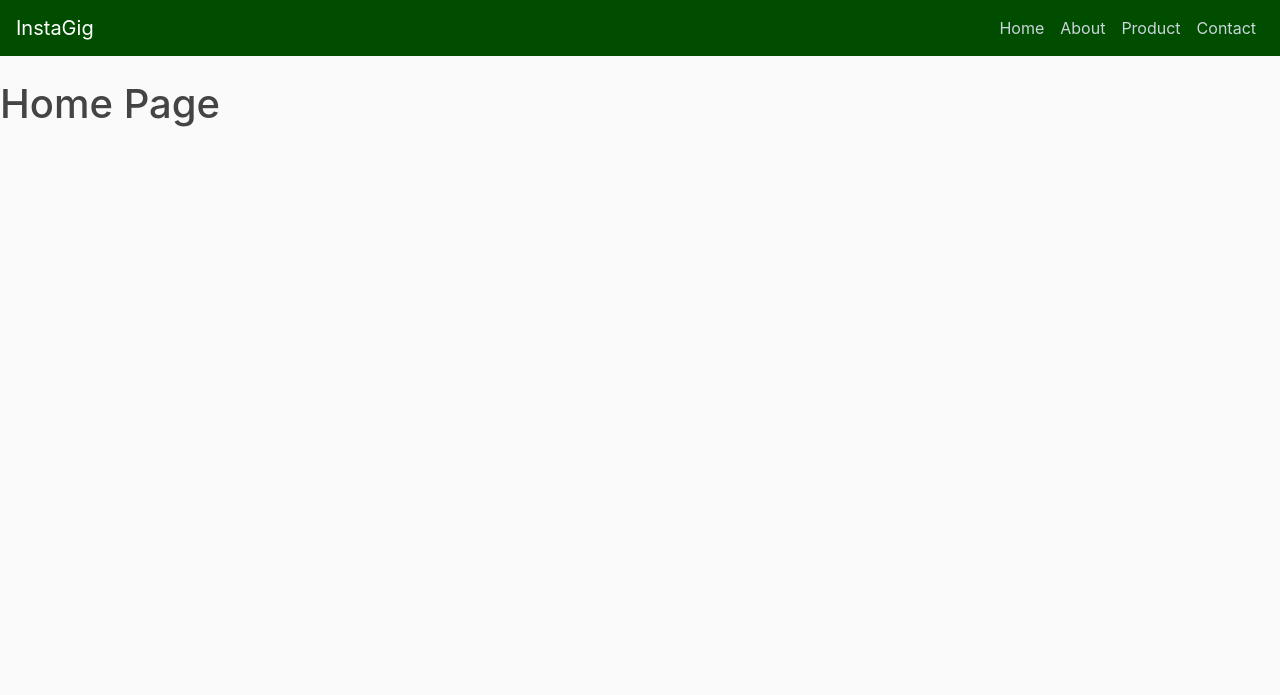
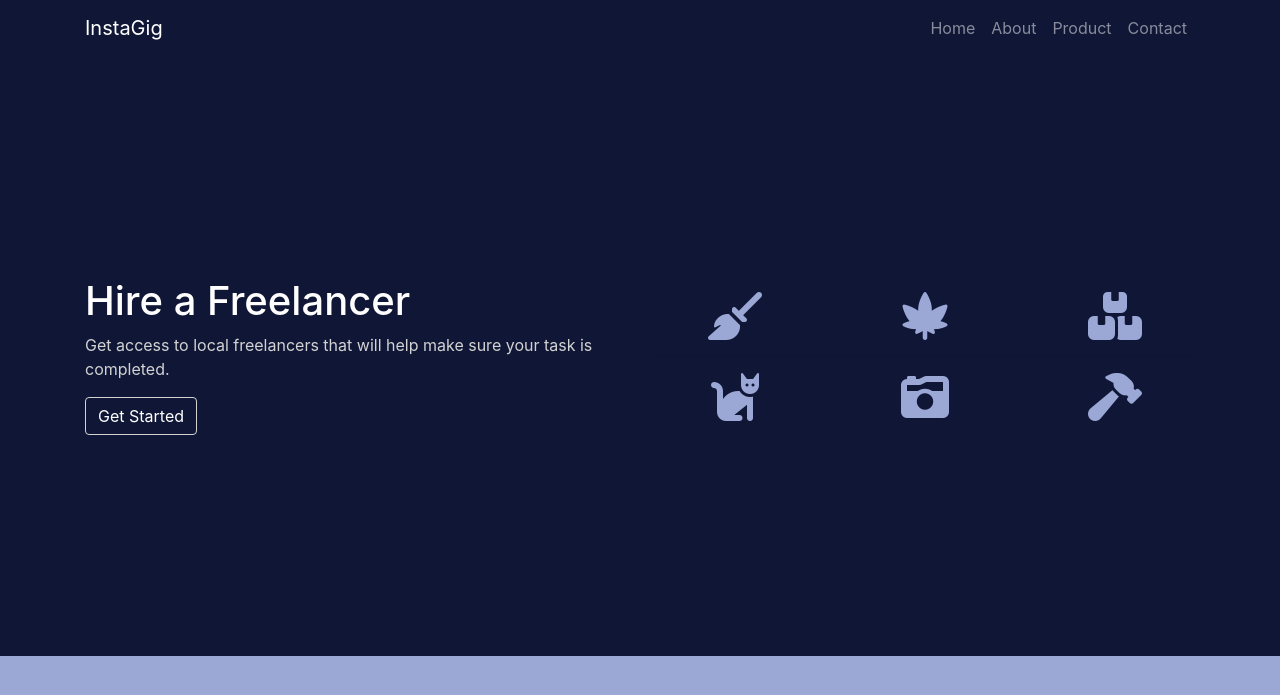
Before and after one commit to helloInstaGig/instagig, a Flask app: page / in a window 1280 px wide. Shown: the top 695 px of the page. Run offline with Flask 2, Linux system fonts and the light colour scheme; some libraries are stand-ins or nearby versions.

Commit message:
Modified html,css,bootstrap

```diff
--- a/app/static/main.css
+++ b/app/static/main.css
@@ -1,25 +1,68 @@
-body {
-  background: #fafafa;
-  color: #333333;
-  margin-top: 5rem;
+*, *::before, *::after {
+  box-sizing: border-box;
+  --purple: #695E93;
+  --ebony: #281C2D;
+  --violet: #8155BA;
+  --grey: #D3D3D3;
+  --dark-blue: #101736;
+  --light-blue: #9ba7d5;
+
+
 }
 
-h1, h2, h3, h4, h5, h6 {
-  color: #444444;
+body {
+  background-color: var(--light-blue);
 }
 
-.bg-steel {
-  background-color: #004d00;
+.text-grey {
+  color: var(--grey) !important;
 }
 
-.site-header .navbar-nav .nav-link {
-  color: #cbd5db;
+.bg-purple {
+  background-color: var(--purple) !important;
 }
 
-.site-header .navbar-nav .nav-link:hover {
-  color: #ffffff;
+.bg-ebony {
+  background-color: var(--ebony) !important;
 }
 
-.site-header .navbar-nav .nav-link.active {
-  font-weight: 500;
+.bg-violot {
+  background-color: var(--violet) !important;
 }
+
+.bg-dark-blue {
+  background-color: var(--dark-blue) !important;
+}
+
+.bg-light-blue {
+  background-color: var(--light-blue) !important;
+}
+
+.btn-outline-grey {
+  border: var(--grey) 1px solid;
+}
+
+body {
+  margin: 0;
+  /* background-color: var(--purple); */
+  /* color: var(--ebony); */
+}
+
+.site-header, .container-fluid.index{
+  background-color: var(--dark-blue);
+}
+
+
+i {
+  color: var(--light-blue);
+}
+
+.row.align-items-center {
+  height: 600px;
+}
+
+@media only screen and (max-width: 767px) {
+  .col-xs-7.col-md-6.heading {
+    text-align: center;
+  }
+}
--- /dev/null
+++ b/app/static/test.css
@@ -0,0 +1,3 @@
+* {
+    color: orange;
+}
--- a/app/templates/base.html
+++ b/app/templates/base.html
@@ -6,9 +6,12 @@
     <meta name="viewport" content="width=device-width, initial-scale=1, shrink-to-fit=no">
 
     <!-- Bootstrap CSS -->
-    <link rel="stylesheet" href="https://maxcdn.bootstrapcdn.com/bootstrap/4.0.0/css/bootstrap.min.css" integrity="sha384-Gn5384xqQ1aoWXA+058RXPxPg6fy4IWvTNh0E263XmFcJlSAwiGgFAW/dAiS6JXm" crossorigin="anonymous">
+    <link rel="stylesheet" href="https://cdn.jsdelivr.net/npm/bootstrap@4.6.0/dist/css/bootstrap.min.css" integrity="sha384-B0vP5xmATw1+K9KRQjQERJvTumQW0nPEzvF6L/Z6nronJ3oUOFUFpCjEUQouq2+l" crossorigin="anonymous">
+    <script src="https://code.jquery.com/jquery-3.5.1.slim.min.js" integrity="sha384-DfXdz2htPH0lsSSs5nCTpuj/zy4C+OGpamoFVy38MVBnE+IbbVYUew+OrCXaRkfj" crossorigin="anonymous"></script>
+    <script src="https://cdn.jsdelivr.net/npm/bootstrap@4.6.0/dist/js/bootstrap.bundle.min.js" integrity="sha384-Piv4xVNRyMGpqkS2by6br4gNJ7DXjqk09RmUpJ8jgGtD7zP9yug3goQfGII0yAns" crossorigin="anonymous"></script>
+    <link rel="stylesheet" type="text/css" href="{{ url_for('static', filename='main.css') }}">
 
-    <link rel="stylesheet" type="text/css" href="{{ url_for('static', filename='main.css') }}">
+    <script src="https://kit.fontawesome.com/f2b917d51f.js" crossorigin="anonymous"></script>
 
     {% if title %}
         <title>{{ title }}</title>
@@ -18,10 +21,12 @@
 </head>
 <body>
     <header class="site-header">
-      <nav class="navbar navbar-expand-md navbar-dark bg-steel fixed-top">
-          <a class="navbar-brand mr-4" href="/">InstaGig</a>
+
+      <nav class="navbar navbar-expand-md navbar-dark bg-steel sticky-top">
+          <div class="container">
+            <a class="navbar-brand" href="/">InstaGig</a>
             <button class="navbar-toggler" type="button" data-toggle="collapse" data-target="#navbarToggle" aria-controls="navbarToggle" aria-expanded="false" aria-label="Toggle navigation">
-            <span class="navbar-toggler-icon"></span>
+              <i class="fas fa-bars"></i>
             </button>
             <div class="collapse navbar-collapse" id="navbarToggle">
               <div class="navbar-nav ml-auto">
@@ -31,8 +36,11 @@
                 <a class="nav-item nav-link" href="/contact">Contact</a>
               </div>
             </div>
+          </div>
       </nav>
     </header>
     {% block content %}{% endblock %}
+
+
 </body>
 </html>
--- a/app/templates/index.html
+++ b/app/templates/index.html
@@ -1,4 +1,28 @@
 {% extends "base.html" %}
 {% block content %}
-    <h1>Home Page</h1>
+    <div class="container-fluid index">
+
+        <div class="container">
+            <div class="row gy-5 align-items-center">
+                <div class="col-xs-7 col-md-6 heading">
+                    <h1 class="text-white">Hire a Freelancer</h1>
+                    <p class="text-grey w-55">Get access to local freelancers that will help make sure your task is completed.</p>
+                    <button class="btn btn-outline-grey btn-md text-white">Get Started</button>
+                </div>
+                <div class="col-xs-7 col-md-6 heading">
+                    <div class="row">
+                        <div class="col text-center"><i class="fas fa-broom fa-3x"></i> <br></div>
+                        <div class="col text-center"><i class="fas fa-cannabis fa-3x"></i></div>
+                        <div class="col text-center"><i class="fas fa-boxes fa-3x"></i></div>
+                    </div>
+                    <hr>
+                    <div class="row">
+                        <div class="col text-center"><i class="fas fa-cat fa-3x"></i> <br></div>
+                        <div class="col text-center"><i class="fas fa-camera-retro fa-3x"></i></div>
+                        <div class="col text-center"><i class="fas fa-hammer fa-3x"></i></div>
+                    </div>
+                </div>
+            </div>
+    </div>
+    </div>
 {% endblock content %}
```
Lines whose indentation alone changed are shown as unchanged.
